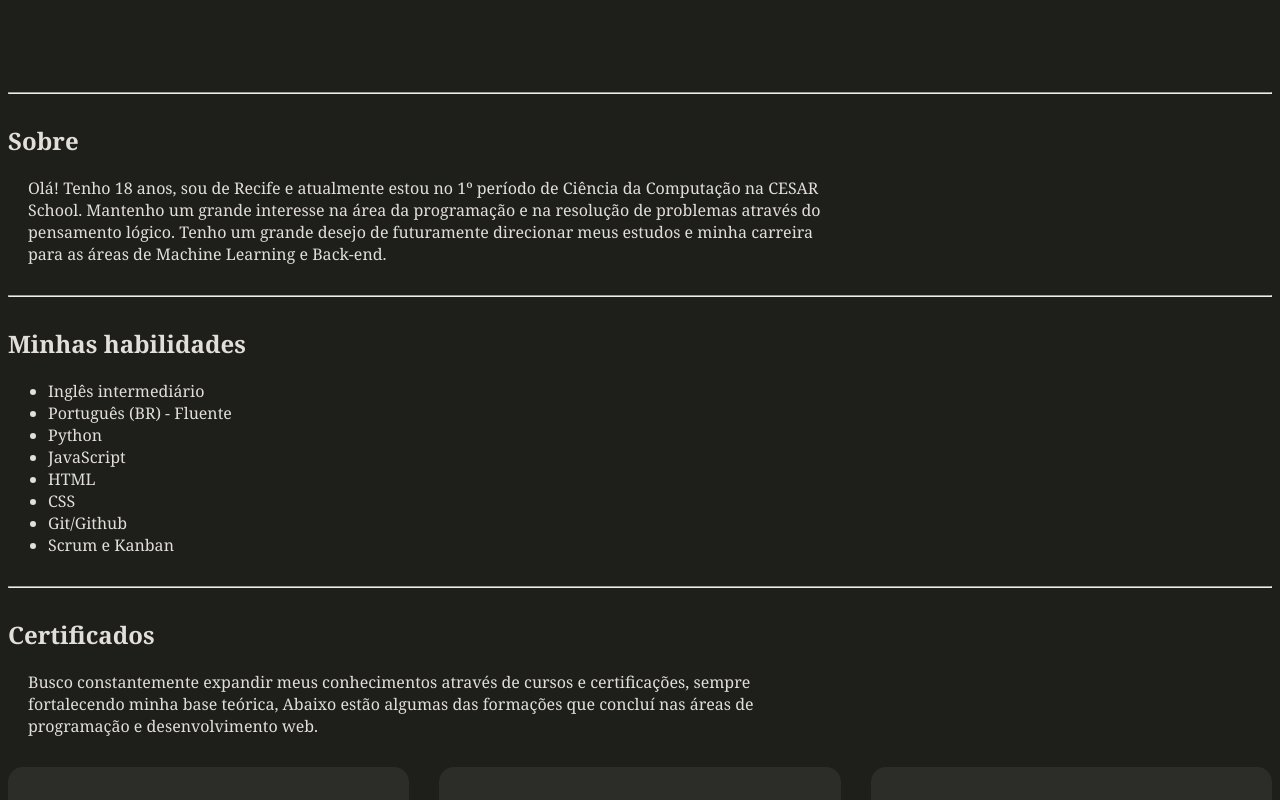
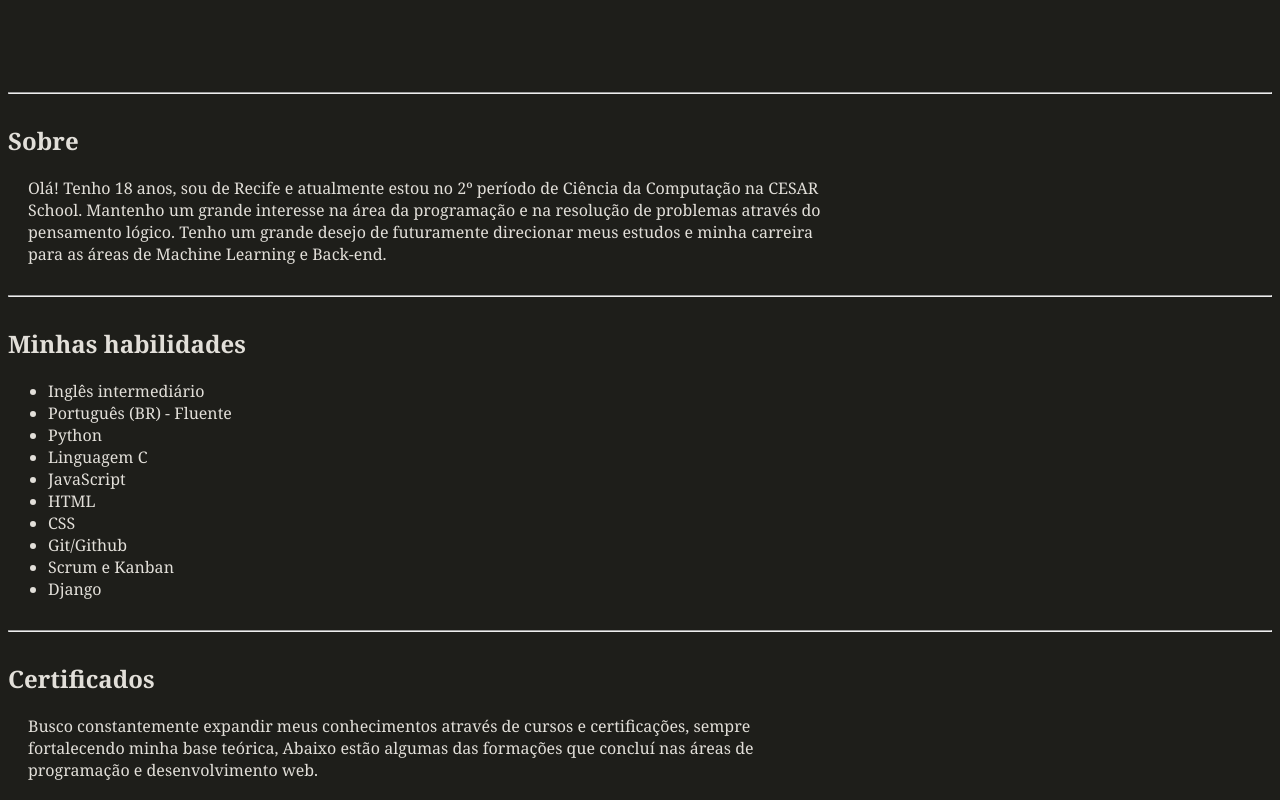
Before and after one commit to joaogpedrosa/portfolio.ic, a plain HTML site: page index.html in a window 1280 px wide. Shown: the part 669-1469 px from the top of the page. Drawn offline with Linux system fonts and the light colour scheme.

Commit message:
Update index.html

```diff
--- a/index.html
+++ b/index.html
@@ -47,7 +47,8 @@
     <section id="sobremim">
         <div>
         <h2>Sobre</h2>
-        <p class="prgf">Olá! Tenho 18 anos, sou de Recife e atualmente estou no 1º período de Ciência da Computação na CESAR School. Mantenho um grande interesse na área da programação e na resolução de problemas através do pensamento lógico. Tenho um grande desejo de futuramente direcionar meus estudos e minha carreira para as áreas de Machine Learning e Back-end.
+        <p class="prgf">Olá! Tenho 18 anos, sou de Recife e atualmente estou no 2º período de Ciência da Computação na CESAR School.
+            Mantenho um grande interesse na área da programação e na resolução de problemas através do pensamento lógico. Tenho um grande desejo de futuramente direcionar meus estudos e minha carreira para as áreas de Machine Learning e Back-end.
         </p>
         </div>
      <hr>
@@ -58,11 +59,13 @@
             <li>Inglês intermediário</li>
             <li>Português (BR) - Fluente</li>
             <li>Python</li>
+            <li>Linguagem C</li>
             <li>JavaScript</li>
             <li>HTML</li>
             <li>CSS</li>
             <li>Git/Github</li>
             <li>Scrum e Kanban</li>
+            <li>Django</li>
         </ul>
     </section>
     <hr>
```
